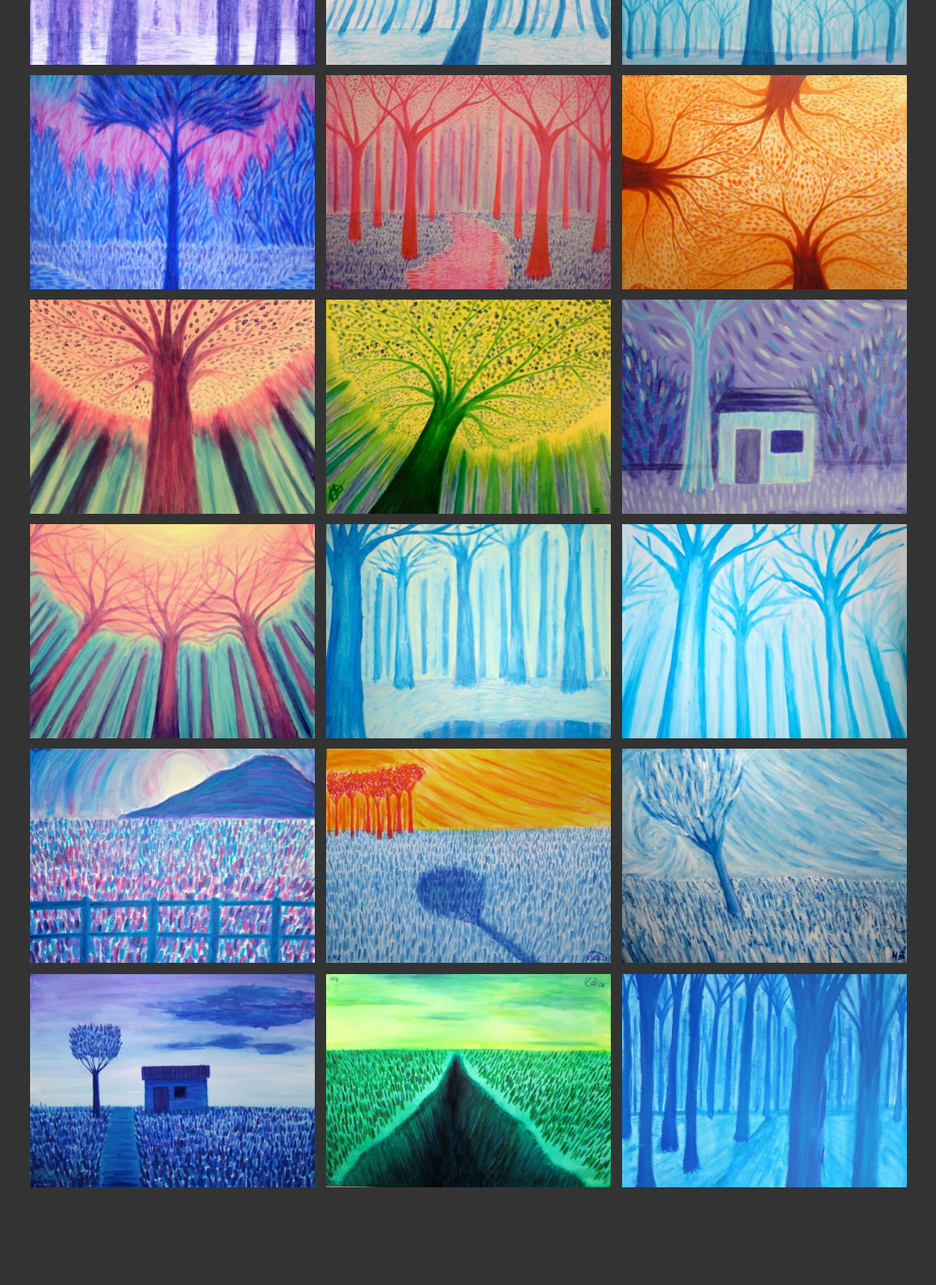
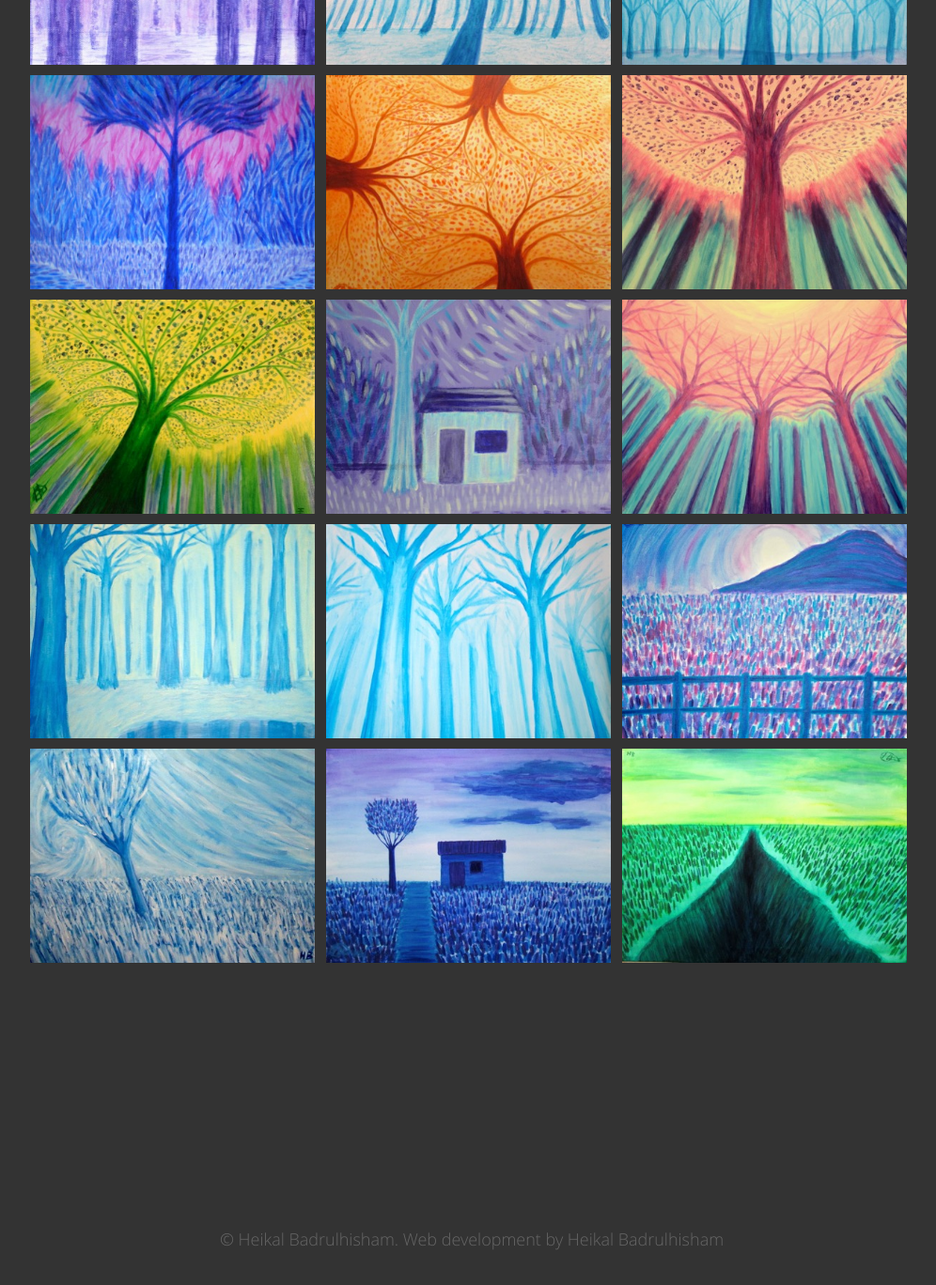
Before and after one commit to heikalb/hb, a plain HTML site: page art.html in a window 1280 px wide. Shown: the part 1553-2921 px from the top of the page at 94% size, without its empty margins (138-1134 px from the left). Drawn offline with Linux system fonts and the light colour scheme.

Commit message:
deleted images

```diff
--- a/art.html
+++ b/art.html
@@ -107,9 +107,6 @@
             <a href="painting_images/2014-04-20.jpg" class="gallery">
                 <img  class="portrait" data-src="painting_thumbnails/2014-04-20.jpg">
             </a>
-            <a href="painting_images/2014-05-16.jpg" class="gallery">
-                <img  class="portrait" data-src="painting_thumbnails/2014-05-16.jpg">
-            </a>
             <a href="painting_images/2013-11-09.jpg" class="gallery">
                 <img  class="portrait" data-src="painting_thumbnails/2013-11-09.jpg">
             </a>
@@ -134,9 +131,6 @@
             <a href="painting_images/2012-11-03.jpg" class="gallery">
                 <img  class="portrait" data-src="painting_thumbnails/2012-11-03.jpg">
             </a>
-            <a href="painting_images/2012_009.jpg" class="gallery">
-                <img  class="portrait" data-src="painting_thumbnails/2012_009.jpg">
-            </a>
             <a href="painting_images/2012_006.jpg" class="gallery">
                 <img  class="portrait" data-src="painting_thumbnails/2012_006.jpg">
             </a>
@@ -145,9 +139,6 @@
             </a>
             <a href="painting_images/2012_001.jpg" class="gallery">
                 <img  class="portrait" data-src="painting_thumbnails/2012_001.jpg">
-            </a>
-            <a href="painting_images/2011-10-02.jpg" class="gallery">
-                <img  class="portrait" data-src="painting_thumbnails/2011-10-02.jpg">
             </a>
         </section>
 
@@ -212,9 +203,6 @@
                 <a href="painting_images/2014-04-20.jpg" class="gallery">
                     <img  class="portrait" src="painting_thumbnails/2014-04-20.jpg">
                 </a>
-                <a href="painting_images/2014-05-16.jpg" class="gallery">
-                    <img  class="portrait" src="painting_thumbnails/2014-05-16.jpg">
-                </a>
                 <a href="painting_images/2013-11-09.jpg" class="gallery">
                     <img  class="portrait" src="painting_thumbnails/2013-11-09.jpg">
                 </a>
@@ -239,9 +227,6 @@
                 <a href="painting_images/2012-11-03.jpg" class="gallery">
                     <img  class="portrait" src="painting_thumbnails/2012-11-03.jpg">
                 </a>
-                <a href="painting_images/2012_009.jpg" class="gallery">
-                    <img  class="portrait" src="painting_thumbnails/2012_009.jpg">
-                </a>
                 <a href="painting_images/2012_006.jpg" class="gallery">
                     <img  class="portrait" src="painting_thumbnails/2012_006.jpg">
                 </a>
@@ -250,9 +235,6 @@
                 </a>
                 <a href="painting_images/2012_001.jpg" class="gallery">
                     <img  class="portrait" src="painting_thumbnails/2012_001.jpg">
-                </a>
-                <a href="painting_images/2011-10-02.jpg" class="gallery">
-                    <img  class="portrait" src="painting_thumbnails/2011-10-02.jpg">
                 </a>
             </section>
 		</noscript>
```
